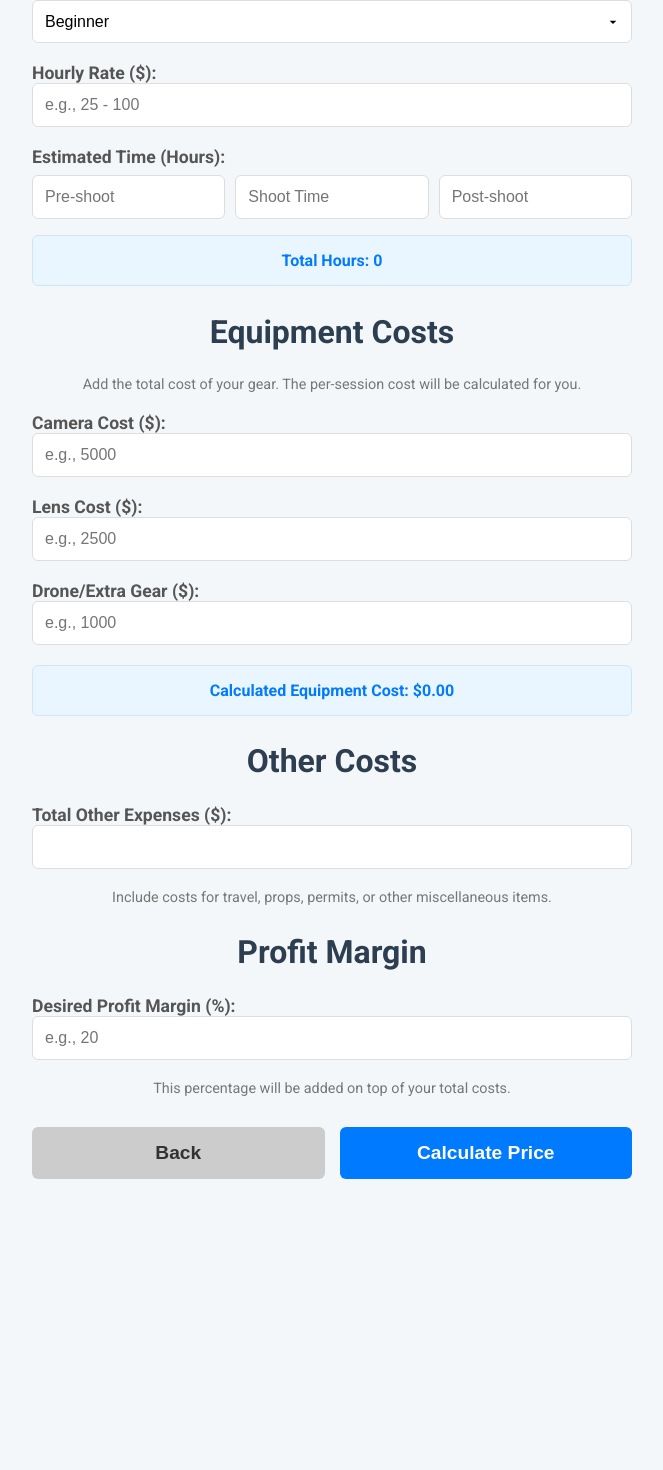
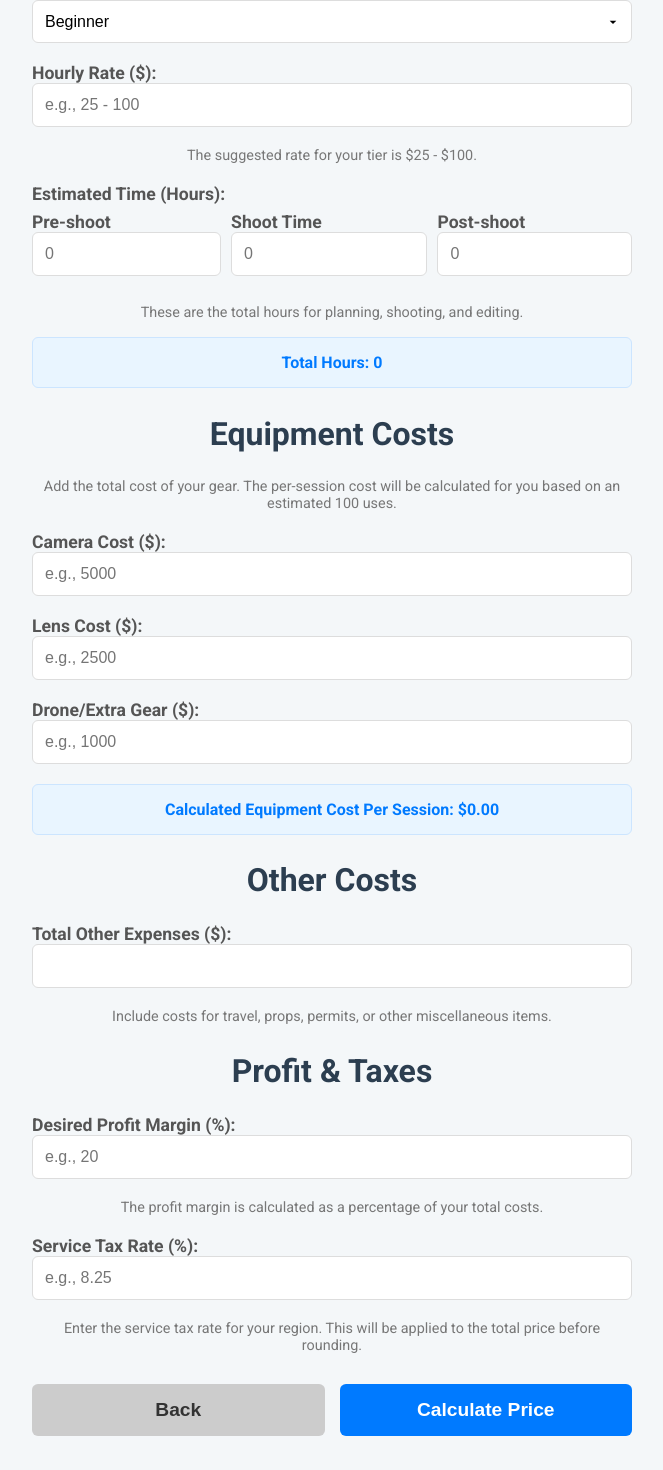
Before and after one commit to Jnnjenga/Photo-Pricer, a React (Create React App) app: page /form in a window 1280 px wide. Shown: the part 138-1608 px from the top of the page, without its empty margins (308-971 px from the left). Before the commit the page ends 1367 px from the top, so only its background shows below. Built offline with nearby package versions, Linux system fonts and the light colour scheme.

Commit message:
feat: add user-friendly guidance and customizable service tax

```diff
--- a/src/Form.js
+++ b/src/Form.js
@@ -1,19 +1,25 @@
-import React, { useState } from 'react';
+import React, { useState, useEffect } from 'react';
 import { useNavigate } from 'react-router-dom';
 import './Form.css';
 
 const Form = () => {
     const navigate = useNavigate();
-    const [hourlyRate, setHourlyRate] = useState('');
+
+    // Initialize state with values from local storage for persistent data
+    const [hourlyRate, setHourlyRate] = useState(() => localStorage.getItem('hourlyRate') || '');
+    const [tier, setTier] = useState(() => localStorage.getItem('tier') || 'Beginner');
+    const [cameraCost, setCameraCost] = useState(() => localStorage.getItem('cameraCost') || '');
+    const [lensCost, setLensCost] = useState(() => localStorage.getItem('lensCost') || '');
+    const [droneCost, setDroneCost] = useState(() => localStorage.getItem('droneCost') || '');
+    const [serviceTaxRate, setServiceTaxRate] = useState(() => localStorage.getItem('serviceTaxRate') || '');
+
+
+    // Initialize state with empty strings for session-specific data
     const [preShootHours, setPreShootHours] = useState('');
     const [shootTimeHours, setShootTimeHours] = useState('');
     const [postShootHours, setPostShootHours] = useState('');
-    const [cameraCost, setCameraCost] = useState('');
-    const [lensCost, setLensCost] = useState('');
-    const [droneCost, setDroneCost] = useState('');
     const [otherExpenses, setOtherExpenses] = useState('');
     const [profitMargin, setProfitMargin] = useState('');
-    const [tier, setTier] = useState('Beginner');
 
     const ESTIMATED_USES = 100;
 
@@ -35,6 +41,16 @@ const Form = () => {
         Number(droneCost)
     ) / ESTIMATED_USES;
 
+    // Use a single useEffect hook to save only persistent data to local storage
+    useEffect(() => {
+        localStorage.setItem('hourlyRate', hourlyRate);
+        localStorage.setItem('tier', tier);
+        localStorage.setItem('cameraCost', cameraCost);
+        localStorage.setItem('lensCost', lensCost);
+        localStorage.setItem('droneCost', droneCost);
+        localStorage.setItem('serviceTaxRate', serviceTaxRate);
+    }, [hourlyRate, tier, cameraCost, lensCost, droneCost, serviceTaxRate]);
+
     const handleSubmit = (e) => {
         e.preventDefault();
         const state = {
@@ -42,7 +58,8 @@ const Form = () => {
             totalHours: totalHours,
             totalEquipmentCost: totalEquipmentCost,
             otherExpenses: parseFloat(otherExpenses),
-            profitMargin: parseFloat(profitMargin) || 20
+            profitMargin: parseFloat(profitMargin) || 20,
+            serviceTaxRate: parseFloat(serviceTaxRate) || 0
         };
         navigate('/summary', { state });
     };
@@ -76,36 +93,51 @@ const Form = () => {
                                 required
                             />
                         </label>
+                        <p className="guidance">
+                            The suggested rate for your tier is ${suggestedRateRange.min} - ${suggestedRateRange.max}.
+                        </p>
                     </div>
                     <div className="form-group">
                         <label>Estimated Time (Hours):</label>
                         <div className="time-inputs">
+                            <label>
+                                Pre-shoot
                                 <input
                                     type="number"
                                     value={preShootHours}
                                     onChange={(e) => setPreShootHours(e.target.value)}
-                                placeholder="Pre-shoot"
+                                    placeholder="0"
                                 />
+                            </label>
+                            <label>
+                                Shoot Time
                                 <input
                                     type="number"
                                     value={shootTimeHours}
                                     onChange={(e) => setShootTimeHours(e.target.value)}
-                                placeholder="Shoot Time"
+                                    placeholder="0"
                                 />
+                            </label>
+                            <label>
+                                Post-shoot
                                 <input
                                     type="number"
                                     value={postShootHours}
                                     onChange={(e) => setPostShootHours(e.target.value)}
-                                placeholder="Post-shoot"
+                                    placeholder="0"
                                 />
+                            </label>
                         </div>
+                        <p className="guidance">
+                            These are the total hours for planning, shooting, and editing.
+                        </p>
                         <p className="total-hours">
                             Total Hours: <strong>{totalHours}</strong>
                         </p>
                     </div>
                     <h2 className="form-title">Equipment Costs</h2>
                     <p className="description">
-                        Add the total cost of your gear. The per-session cost will be calculated for you.
+                        Add the total cost of your gear. The per-session cost will be calculated for you based on an estimated {ESTIMATED_USES} uses.
                     </p>
                     <div className="form-group">
                         <label>
@@ -141,7 +173,7 @@ const Form = () => {
                         </label>
                     </div>
                     <div className="total-equipment-cost">
-                        Calculated Equipment Cost: <strong>${totalEquipmentCost.toFixed(2)}</strong>
+                        Calculated Equipment Cost Per Session: <strong>${totalEquipmentCost.toFixed(2)}</strong>
                     </div>
                     <h2 className="form-title">Other Costs</h2>
                     <div className="form-group">
@@ -158,7 +190,7 @@ const Form = () => {
                             Include costs for travel, props, permits, or other miscellaneous items.
                         </p>
                     </div>
-                    <h2 className="form-title">Profit Margin</h2>
+                    <h2 className="form-title">Profit & Taxes</h2>
                     <div className="form-group">
                         <label>
                             Desired Profit Margin (%):
@@ -170,7 +202,21 @@ const Form = () => {
                             />
                         </label>
                         <p className="guidance">
-                            This percentage will be added on top of your total costs.
+                            The profit margin is calculated as a percentage of your total costs.
+                        </p>
+                    </div>
+                    <div className="form-group">
+                        <label>
+                            Service Tax Rate (%):
+                            <input
+                                type="number"
+                                value={serviceTaxRate}
+                                onChange={(e) => setServiceTaxRate(e.target.value)}
+                                placeholder="e.g., 8.25"
+                            />
+                        </label>
+                        <p className="guidance">
+                            Enter the service tax rate for your region. This will be applied to the total price before rounding.
                         </p>
                     </div>
                     <div className="button-group">
--- a/src/Summary.js
+++ b/src/Summary.js
@@ -10,7 +10,7 @@ const Summary = () => {
         window.print();
     };
 
-    const { hourlyRate, totalHours, totalEquipmentCost, otherExpenses, profitMargin } = location.state || {};
+    const { hourlyRate, totalHours, totalEquipmentCost, otherExpenses, profitMargin, serviceTaxRate } = location.state || {};
 
     if (!hourlyRate || !totalHours || !totalEquipmentCost || otherExpenses === undefined || profitMargin === undefined) {
         return (
@@ -23,33 +23,58 @@ const Summary = () => {
         );
     }
 
+    // Calculations
     const totalTimeCost = hourlyRate * totalHours;
-    const baselineCost = totalTimeCost + totalEquipmentCost + otherExpenses;
-    const finalPrice = baselineCost * (1 + profitMargin / 100);
-    const roundedStandardRate = Math.round(finalPrice / 5) * 5;
+    const subtotalCosts = totalTimeCost + totalEquipmentCost + otherExpenses;
+    const profitAmount = subtotalCosts * (profitMargin / 100);
+    const totalBeforeTax = subtotalCosts + profitAmount;
+    const taxAmount = totalBeforeTax * (serviceTaxRate / 100);
+    const finalPrice = totalBeforeTax + taxAmount;
+    const roundedFinalPrice = Math.round(finalPrice / 5) * 5;
 
     return (
         <div className="main-content">
             <div className="summary-container">
                 <h2>Your Price Estimate</h2>
+
+                <div className="detailed-breakdown">
+                    <h3>Invoice Breakdown</h3>
                     <div className="summary-item">
-                    <h3>Total Time Cost:</h3>
+                        <p className="summary-label">Time Cost ({totalHours} hours @ ${hourlyRate.toFixed(2)}/hr):</p>
                         <p className="summary-value">${totalTimeCost.toFixed(2)}</p>
                     </div>
                     <div className="summary-item">
-                    <h3>Total Equipment Cost:</h3>
+                        <p className="summary-label">Equipment Depreciation:</p>
                         <p className="summary-value">${totalEquipmentCost.toFixed(2)}</p>
                     </div>
                     <div className="summary-item">
-                    <h3>Total Other Expenses:</h3>
+                        <p className="summary-label">Other Expenses:</p>
                         <p className="summary-value">${otherExpenses.toFixed(2)}</p>
                     </div>
+                    <div className="summary-item">
+                        <p className="summary-label">Subtotal:</p>
+                        <p className="summary-value">${subtotalCosts.toFixed(2)}</p>
+                    </div>
+                    <div className="summary-item profit-item">
+                        <p className="summary-label">Profit ({profitMargin}%):</p>
+                        <p className="summary-value">${profitAmount.toFixed(2)}</p>
+                    </div>
+                    <div className="summary-item">
+                        <p className="summary-label">Total Before Tax:</p>
+                        <p className="summary-value">${totalBeforeTax.toFixed(2)}</p>
+                    </div>
+                    <div className="summary-item tax-item">
+                        <p className="summary-label">Service Tax ({serviceTaxRate}%):</p>
+                        <p className="summary-value">${taxAmount.toFixed(2)}</p>
+                    </div>
+                </div>
+
                 <div className="summary-final">
                     <h3>Your Proposed Price:</h3>
-                    <p className="summary-value">${roundedStandardRate.toFixed(2)}</p>
+                    <p className="summary-value">${roundedFinalPrice.toFixed(2)}</p>
                 </div>
                 <p className="guidance">
-                    This price was calculated by adding your Time Cost, Equipment Cost, and Other Expenses. The total was then multiplied by a {profitMargin}% profit margin, and the final result was rounded to the nearest $5.
+                    This price was calculated by adding your Time Cost, Equipment Cost, and Other Expenses, then adding a {profitMargin}% profit margin and {serviceTaxRate}% service tax. The final result was rounded to the nearest $5.
                 </p>
             </div>
 
```
Lines whose indentation alone changed are shown as unchanged.
